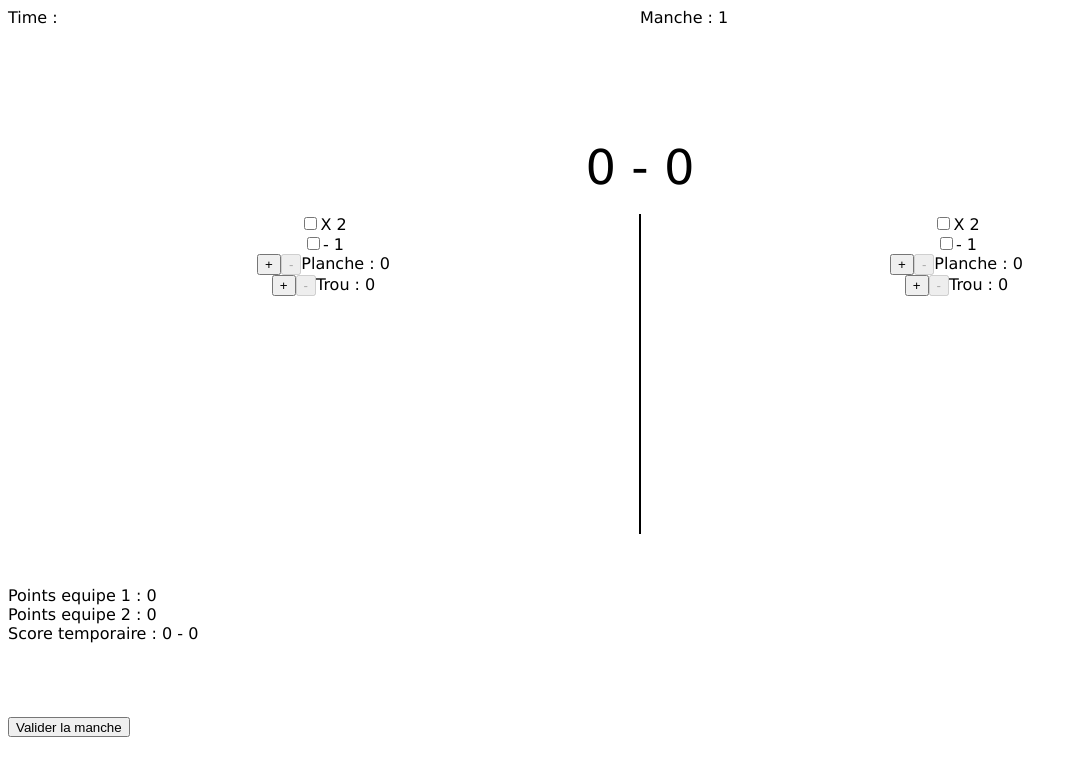
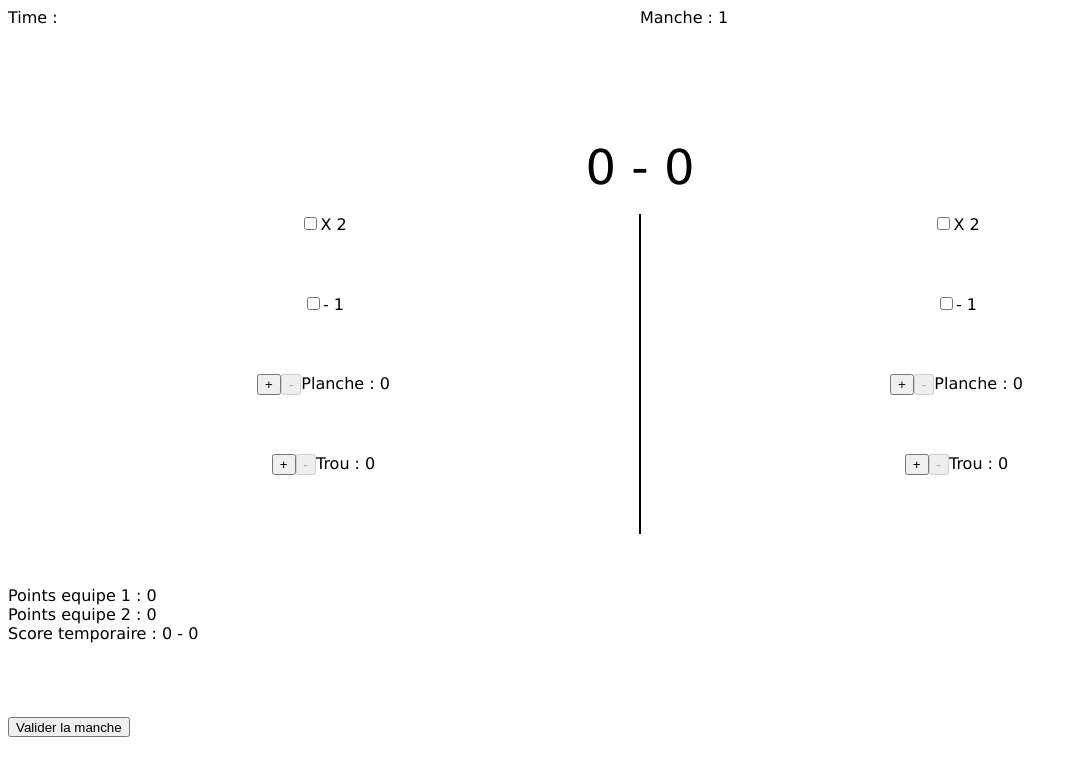
Before and after one commit to mgabelle/cornhole-counter-project, a Next.js app: page / in a window 1280 px wide. Shown: the top 776 px of the page, without its empty margins (0-1077 px from the left). Built offline with nearby package versions, Linux system fonts and the light colour scheme.

Commit message:
Expand counter elements

```diff
--- a/pages/counter/CounterButton.js
+++ b/pages/counter/CounterButton.js
@@ -1,6 +1,6 @@
 export default function Counter({name, variable, setter, disabledCounter}) {
     return (
-            <div>
+            <>
                 <button disabled={disabledCounter} onClick={() => {
                     setter(1);
                 }}>+</button>
@@ -9,6 +9,6 @@ export default function Counter({name, variable, setter, disabledCounter}) {
                     setter(-1);
                 }}>-</button>
                 {name} : {variable}
-            </div>
+            </>
     )
 }
--- a/pages/counter/counter.js
+++ b/pages/counter/counter.js
@@ -45,7 +45,7 @@ export default function Counter({score, setScore}) {
 
     return (
         <div className={styles.Counter}>
-            <div>
+            <div className={styles.CounterElement}>
                 <input
                     type="checkbox"
                     checked={score.timesTwo}
@@ -53,7 +53,7 @@ export default function Counter({score, setScore}) {
                 X 2
             </div>
 
-            <div>
+            <div className={styles.CounterElement}>
                 <input
                     type="checkbox"
                     checked={score.minusOne}
@@ -61,19 +61,25 @@ export default function Counter({score, setScore}) {
                 - 1
             </div>
 
+            <div className={styles.CounterElement}>
                 <CounterButton
                     name={"Planche"}
                     variable={score.board}
                     setter={updateBoard}
                     disabledCounter={disabledCounter}
+                    className={styles.CounterElement}
                 />
+            </div>
 
+            <div className={styles.CounterElement}>
                 <CounterButton
                     name={"Trou"}
                     variable={score.hole}
                     setter={updateHole}
                     disabledCounter={disabledCounter}
+                    className={styles.CounterElement}
                 />
+            </div>
         </div>
     )
 }
--- a/styles/Counter.module.css
+++ b/styles/Counter.module.css
@@ -1,4 +1,11 @@
 .Counter {
     width: 50%;
     text-align: center;
+    display: flex;
+    flex-wrap: wrap;
 }
+
+.CounterElement {
+    width: 100%;
+    height: 25%;
+}
```
Lines whose indentation alone changed are shown as unchanged.
